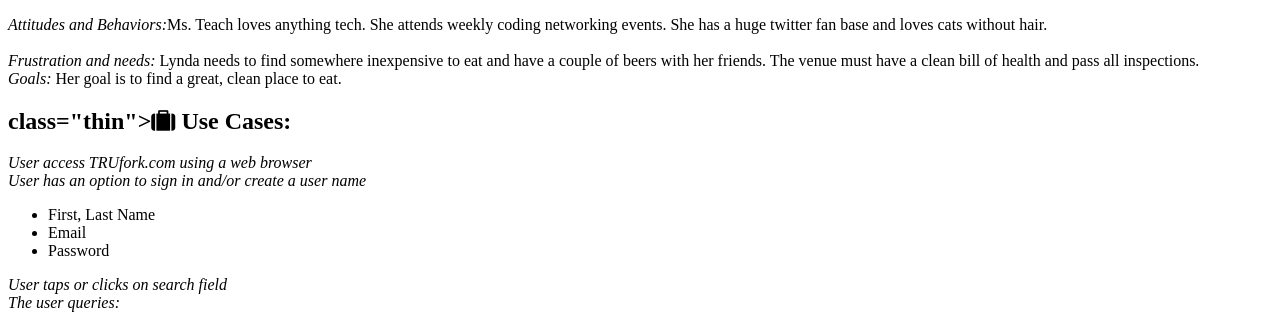
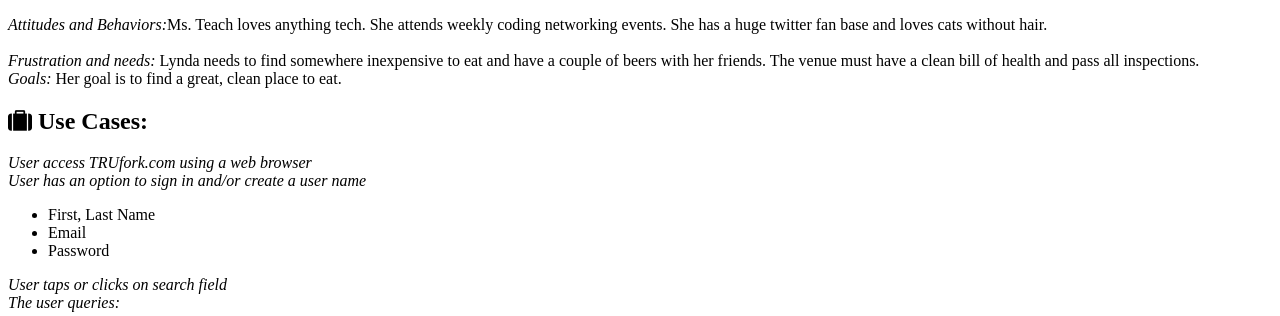
Before and after one commit to Skylarity/trufork, a PHP site: page /epic.php in a window 1280 px wide. Shown: the part 1095-1411 px from the top of the page. Run offline with PHP 8.4, Linux system fonts and the light colour scheme; some libraries are stand-ins or nearby versions.

Commit message:
just html things

```diff
--- a/epic/epic.php
+++ b/epic/epic.php
@@ -145,7 +145,7 @@
 		<!-- Use Cases - K -->
 		<div class="full-width">
 			<div class="container">
-				<h2> class="thin"><i class="fa fa-suitcase"></i> Use Cases:</h2>
+				<h2> <class="thin"><i class="fa fa-suitcase"></i> Use Cases:</h2>
 
 				<em>User access TRUfork.com using a web browser</em>
 				<br/>
```
